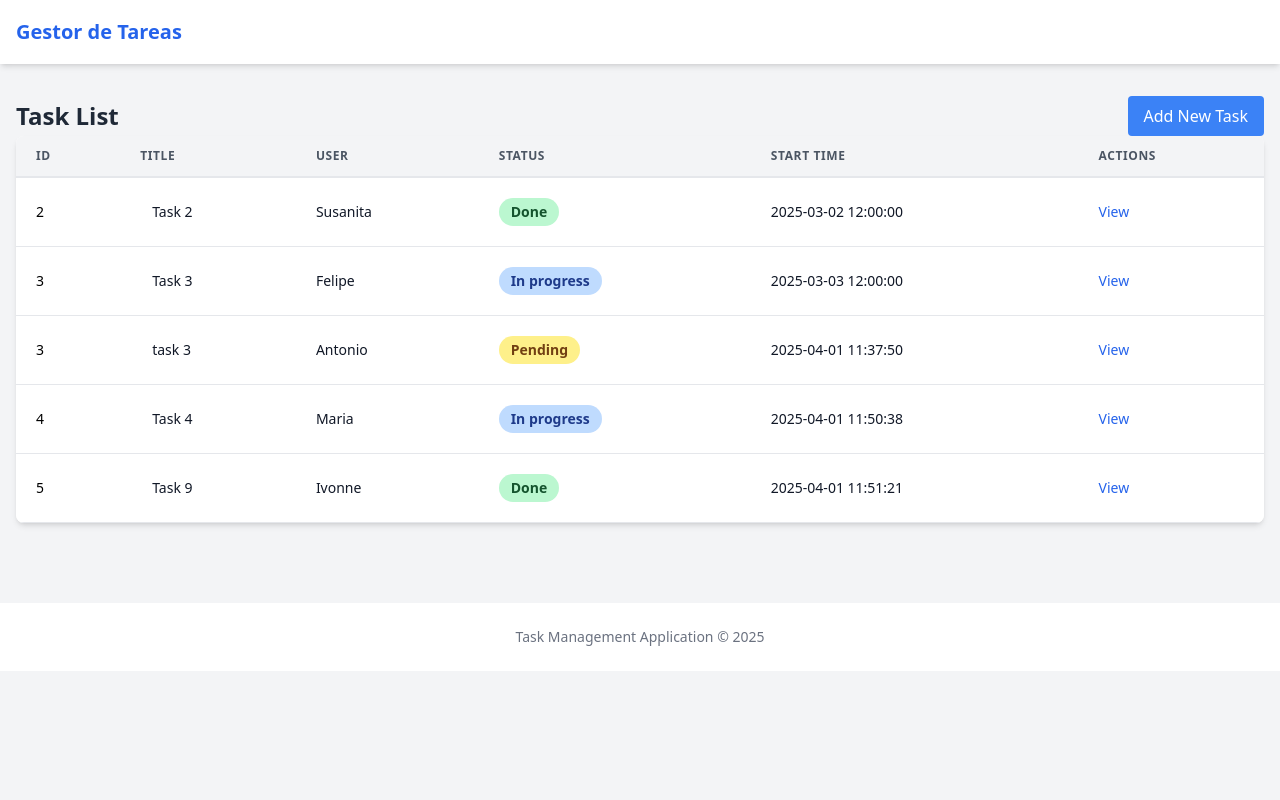
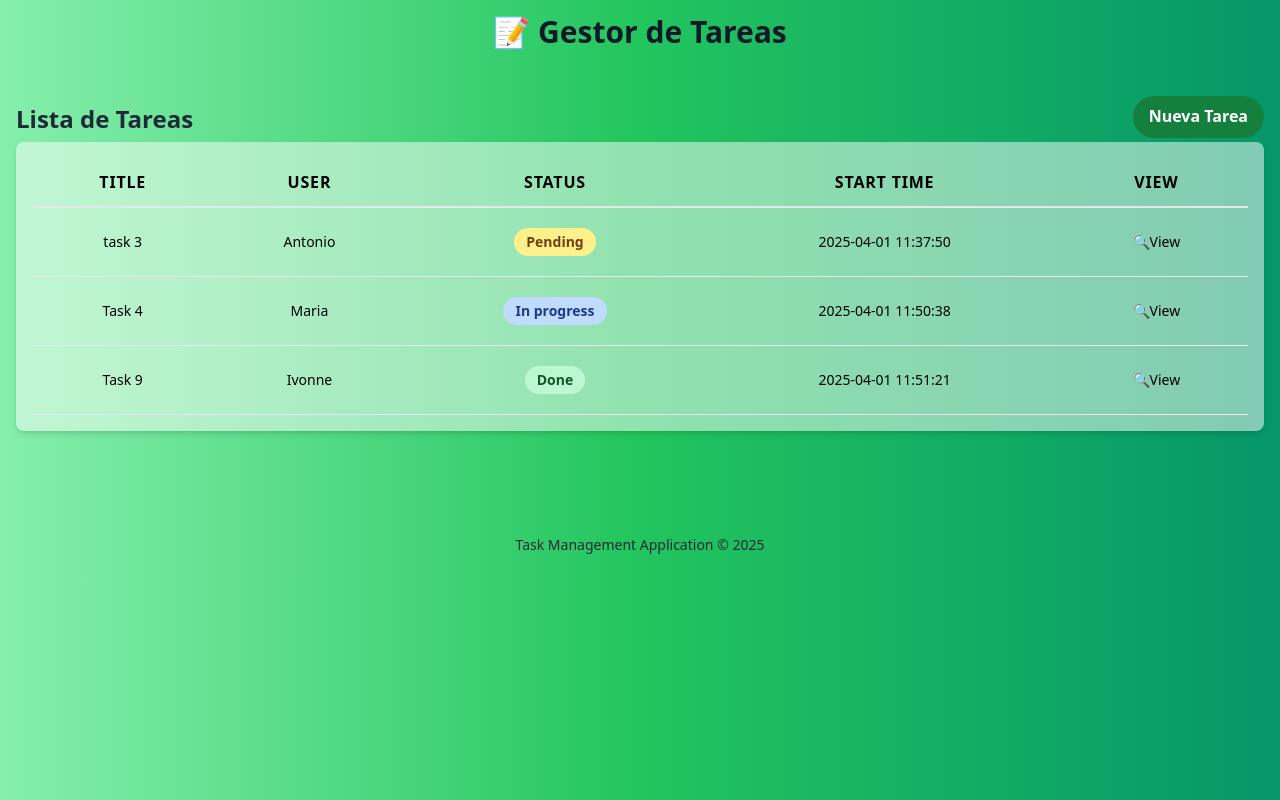
Before and after one commit to IvonneCaPa/3.2_Developer, a PHP site: page / in a window 1280 px wide. Run offline with PHP 8.4, Linux system fonts and the light colour scheme; some libraries are stand-ins or nearby versions.

Commit message:
cambios en las views con tailwind

```diff
--- a/app/views/layouts/layout.phtml
+++ b/app/views/layouts/layout.phtml
@@ -8,26 +8,24 @@
     <script src="https://cdn.tailwindcss.com"></script>
     <?php $this->printScripts(); ?>
 </head>
-<body class="bg-gray-100 min-h-screen">
-    <nav class="bg-white shadow-md">
+<body class="bg-gradient-to-r from-green-300 via-green-500 to-emerald-600">
+    <nav>
         <div class="container mx-auto px-4">
-            <div class="flex justify-between h-16">
+            <div class="flex justify-center h-16">
                 <div class="flex">
                     <div class="flex-shrink-0 flex items-center">
-                        <a href="<?= $this->baseUrl() ?>/" class="font-bold text-xl text-blue-600">Gestor de Tareas</a>
+                        <a href="<?= $this->baseUrl() ?>/" class="font-bold text-3xl text-center text-gray-900 hover:text-yellow-800 hover:underline hover:decoration-yellow-800 decoration-2">📝 Gestor de Tareas</a>
                     </div>
                 </div>
             </div>
         </div>
     </nav>
-
     <main>
         <?php echo $this->content(); ?>
     </main>
-
-    <footer class="bg-white mt-12 py-6">
+    <footer class="mt-12 py-6">
         <div class="container mx-auto px-4">
-            <p class="text-center text-gray-500 text-sm">Task Management Application &copy; <?= date('Y') ?></p>
+            <p class="text-center text-gray-800 text-sm">Task Management Application &copy; <?= date('Y') ?></p>
         </div>
     </footer>
 </body>
--- a/app/views/scripts/tasks/delete.phtml
+++ b/app/views/scripts/tasks/delete.phtml
@@ -1,8 +1,8 @@
 <div class="container mx-auto px-4 py-8">
-    <a href="<?= $this->baseUrl() ?>/tasks" class="text-blue-600 hover:text-blue-900 mb-4 inline-block">← Back to tasks</a>
+    <a href="<?= $this->baseUrl() ?>/tasks" class="font bold hover:text-yellow-800 hover:underline hover:decoration-yellow-800 decoration-2 mb-4">⬅️ Back to tasks</a>
 
     <?php if ($this->task): ?>
-    <div class="bg-white shadow-md rounded-lg p-6">
+    <div class="bg-[rgba(255,255,255,0.5)] p-4 shadow-md rounded-lg p-6">
         <h1 class="text-2xl font-bold mb-6 text-red-600">Delete Task: <?= $this->task->title ?></h1>
 
         <div class="bg-red-50 border-l-4 border-red-500 p-4 mb-6">
--- a/app/views/scripts/tasks/index.phtml
+++ b/app/views/scripts/tasks/index.phtml
@@ -1,54 +1,47 @@
 <div class="container mx-auto px-4 py-8">
 <div class="flex justify-between items-center">
-                <h1 class="text-2xl font-bold text-gray-800">Task List</h1>
+                <h1 class="text-2xl font-bold text-gray-800">Lista de Tareas</h1>
                 <div class="flex space-x-4">
-                    <a href="<?= $this->baseUrl() ?>/tasks/create" class="bg-blue-500 hover:bg-blue-600 text-white px-4 py-2 rounded">Add New Task</a>
+                    <a href="<?= $this->baseUrl() ?>/tasks/create" class="bg-green-700 hover:bg-green-500 text-white hover:text-black font-bold px-4 py-2 rounded-full mb-1 border-b-2 border-transparent hover:border-white">Nueva Tarea</a>
                 </div>
             </div>
 
-    <div class="bg-white shadow-md rounded-lg overflow-hidden">
+    <div class="bg-[rgba(255,255,255,0.5)] p-4 shadow-md rounded-lg overflow-hidden">
         <table class="min-w-full leading-normal">
             <thead>
                 <tr>
-                    <th class="px-5 py-3 border-b-2 border-gray-200 bg-gray-100 text-left text-xs font-semibold text-gray-600 uppercase tracking-wider">
-                        ID
-                    </th>
-                    <th class="px-5 py-3 border-b-2 border-gray-200 bg-gray-100 text-left text-xs font-semibold text-gray-600 uppercase tracking-wider">
+                    <th class="px-5 py-3 border-b-2 border-gray-200 text-center text-base font-bold uppercase tracking-wider">
                         Title
                     </th>
-                    <th class="px-5 py-3 border-b-2 border-gray-200 bg-gray-100 text-left text-xs font-semibold text-gray-600 uppercase tracking-wider">
+                    <th class="px-5 py-3 border-b-2 border-gray-200 text-center text-base font-bold uppercase tracking-wider">
                         User
                     </th>
-                    <th class="px-5 py-3 border-b-2 border-gray-200 bg-gray-100 text-left text-xs font-semibold text-gray-600 uppercase tracking-wider">
+                    <th class="px-5 py-3 border-b-2 border-gray-200 text-center text-base font-bold uppercase tracking-wider">
                         Status
                     </th>
-                    <th class="px-5 py-3 border-b-2 border-gray-200 bg-gray-100 text-left text-xs font-semibold text-gray-600 uppercase tracking-wider">
+                    <th class="px-5 py-3 border-b-2 border-gray-200 text-center text-base font-bold uppercase tracking-wider">
                         Start Time
                     </th>
-                    <th class="px-5 py-3 border-b-2 border-gray-200 bg-gray-100 text-left text-xs font-semibold text-gray-600 uppercase tracking-wider">
-                        Actions
+                    <th class="px-5 py-3 border-b-2 border-gray-200 text-center text-base font-bold uppercase tracking-wider">
+                        View
                     </th>
                 </tr>
             </thead>
             <tbody>
                 <?php foreach ($this->tasks as $task): ?>
                 <tr>
-                    <td class="px-5 py-5 border-b border-gray-200 bg-white text-sm">
+                    <!-- <td class="px-5 py-5 border-b border-gray-200 bg-white text-sm">
                         <?= $task->id ?>
-                    </td>
-                    <td class="px-5 py-5 border-b border-gray-200 bg-white text-sm">
-                        <div class="flex items-center">
-                            <div class="ml-3">
-                                <p class="text-gray-900 whitespace-no-wrap">
+                    </td> -->
+                    <td class="px-5 py-5 border-b border-gray-200 text-center text-sm">
+                                <p class="whitespace-no-wrap">
                                     <?= $task->title ?>
                                 </p>
-                            </div>
-                        </div>
                     </td>
-                    <td class="px-5 py-5 border-b border-gray-200 bg-white text-sm">
-                        <p class="text-gray-900 whitespace-no-wrap"><?= $task->user ?></p>
+                    <td class="px-5 py-5 border-b border-gray-200 text-center text-sm">
+                        <p class="whitespace-no-wrap"><?= $task->user ?></p>
                     </td>
-                    <td class="px-5 py-5 border-b border-gray-200 bg-white text-sm">
+                    <td class="px-5 py-5 border-b border-gray-200 text-center text-sm">
                         <span class="relative inline-block px-3 py-1 font-semibold rounded-full
                             <?php
                             switch($task->status) {
@@ -68,13 +61,13 @@
                             <?= ucfirst(str_replace('_', ' ', $task->status)) ?>
                         </span>
                     </td>
-                    <td class="px-5 py-5 border-b border-gray-200 bg-white text-sm">
-                        <p class="text-gray-900 whitespace-no-wrap">
+                    <td class="px-5 py-5 border-b border-gray-200 text-center text-sm">
+                        <p class="whitespace-no-wrap">
                             <?= $task->startTime ?>
                         </p>
                     </td>
-                    <td class="px-5 py-5 border-b border-gray-200 bg-white text-sm">
-                        <a href="<?= $this->baseUrl() ?>/tasks/view/id/<?= $task->id ?>" class="text-blue-600 hover:text-blue-900">View</a>
+                    <td class="px-5 py-5 border-b border-gray-200 text-center text-sm">
+                    <a href="<?= $this->baseUrl() ?>/tasks/view/id/<?= $task->id ?>" class="hover:text-green-800 hover:underline hover:decoration-green-800 decoration-2">🔍View</a>
                     </td>
                 </tr>
                 <?php endforeach; ?>
--- a/data/tasks.json
+++ b/data/tasks.json
@@ -1,22 +1,4 @@
 [
-    {
-        "id": "2",
-        "title": "Task 2",
-        "description": "This is the second task.",
-        "status": "done",
-        "startTime": "2025-03-02 12:00:00",
-        "endTime": "2025-03-03 14:00:00",
-        "user": "Susanita"
-    },
-    {
-        "id": "3",
-        "title": "Task 3",
-        "description": "This is the third task.",
-        "status": "in_progress",
-        "startTime": "2025-03-03 12:00:00",
-        "endTime": null,
-        "user": "Felipe"
-    },
     {
         "title": "task 3",
         "description": "task3",
```
Also changed, not shown: app/views/scripts/tasks/create.phtml (+7 -7 lines), app/views/scripts/tasks/edit.phtml (+8 -8 lines), app/views/scripts/tasks/view.phtml (+5 -5 lines), web/images/favicon.ico, web/images/fondo.svg (added).
